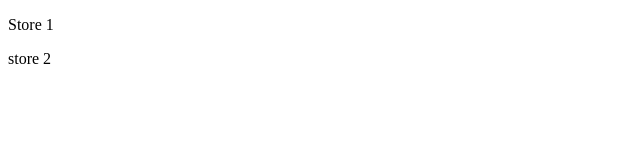
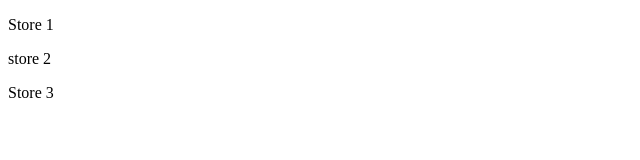
Before and after one commit to john-maluki/git-one, a plain HTML site: page index.html in a window 1280 px wide. Shown: the full height of the page, 0-640 px from the left. Drawn offline with Linux system fonts and the light colour scheme.

Commit message:
added store 3

```diff
--- a/index.html
+++ b/index.html
@@ -6,6 +6,7 @@
 <body>
 	<p>Store 1</p>
 	<p>store 2</p>
+	<p>Store 3</p>
 
 </body>
 </html>
```
